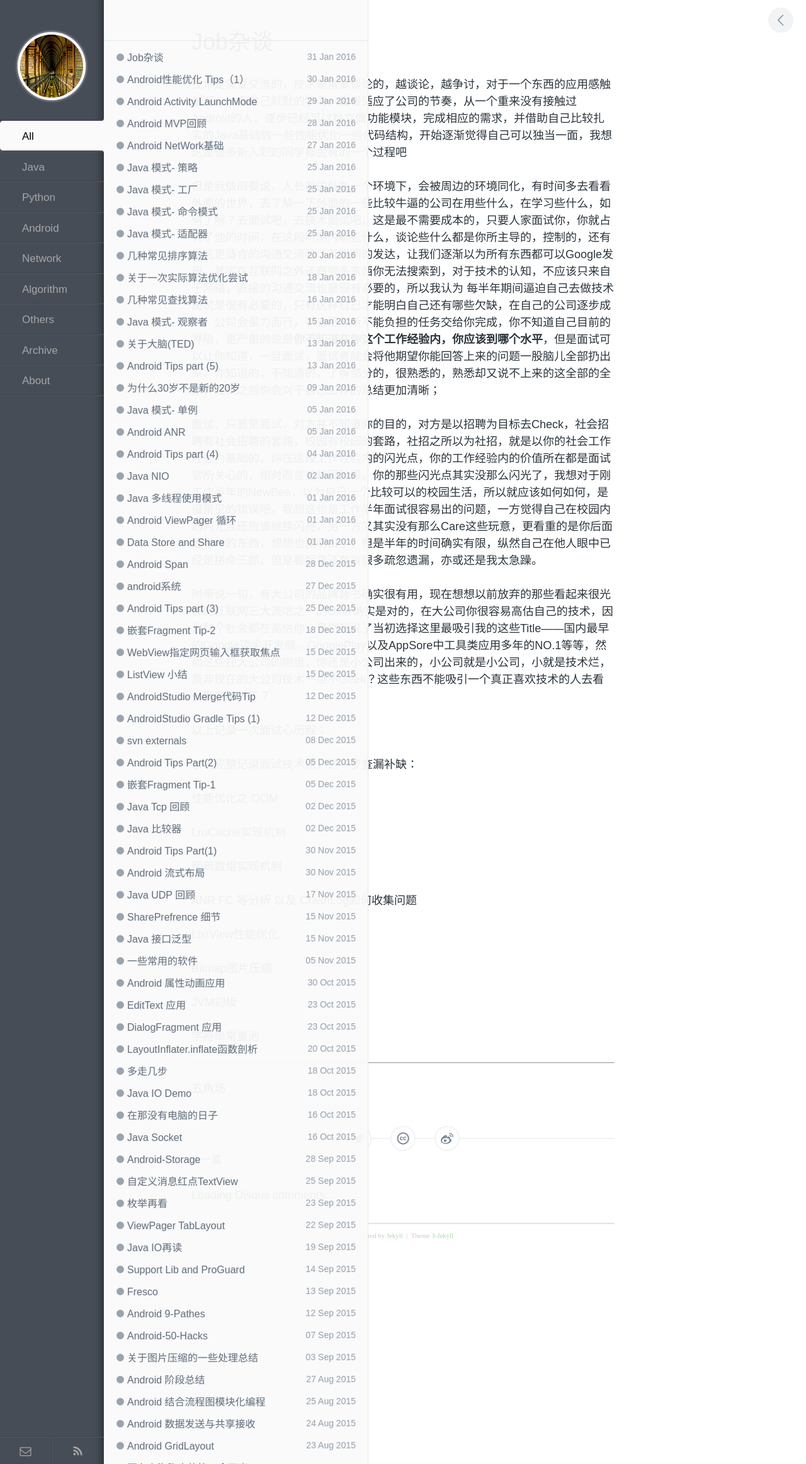
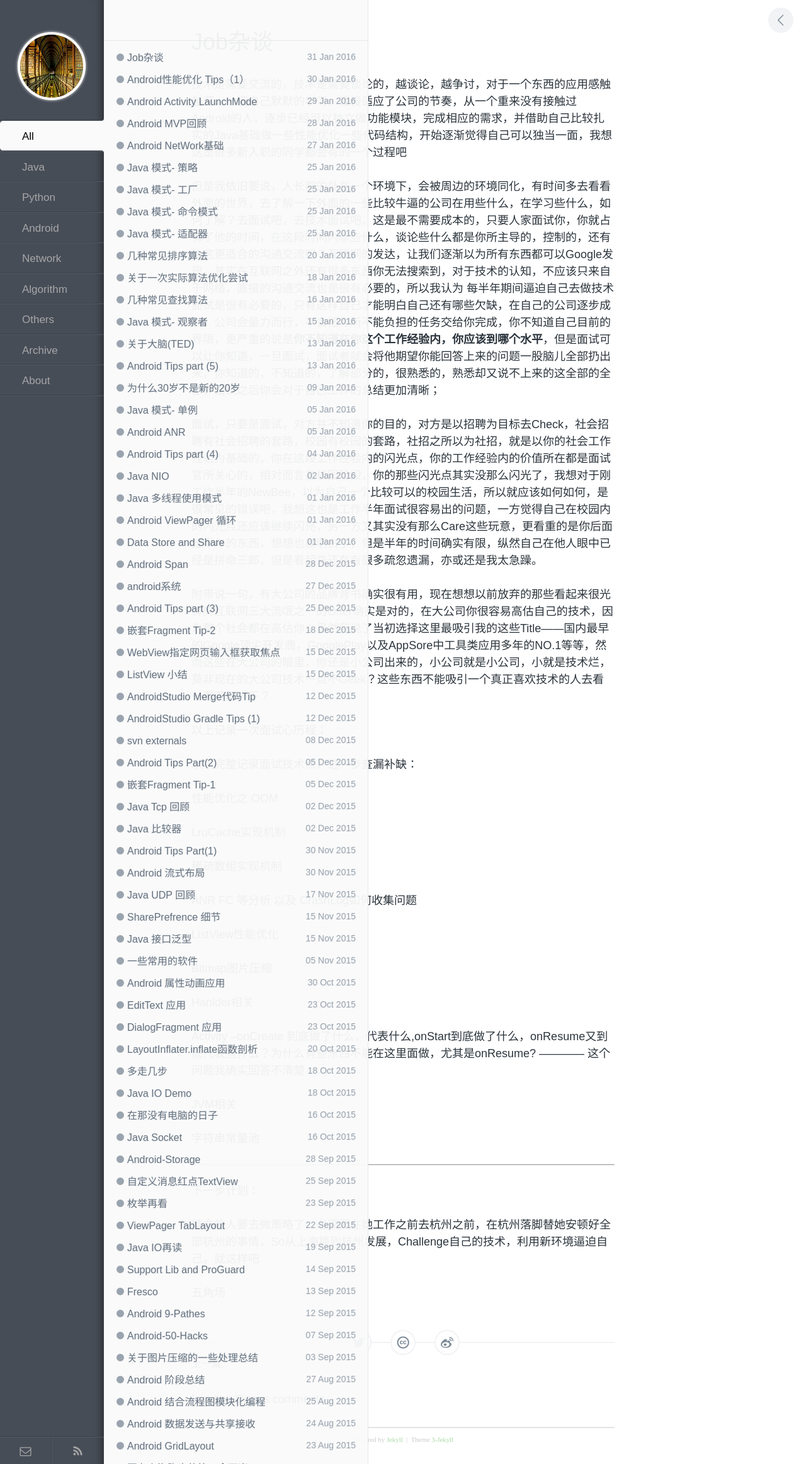
Before and after one commit to enlipan/enlipan.github.io, a Jekyll site: the page built from _posts/2016-01-31-android-job-1.md, in a window 1280 px wide. Shown: the whole page at 63% size. Built offline with Jekyll 4.4.1, drawn with Linux system fonts in a browser that asks for light colours; nearby versions of some CDN libraries; comment, search, counter and statistics services are not loaded.

Commit message:
modify pages android job

```diff
--- a/_posts/2016-01-31-android-job-1.md
+++ b/_posts/2016-01-31-android-job-1.md
@@ -30,12 +30,20 @@
 
 Bitmap图片压缩
 
-JVM初级
+Hanlder相关
+
+Activity --onCreate 到底做了什么，代表什么,onStart到底做了什么，onResume又到底代表些什么？为什么有些东西不能在这里面做，尤其是onResume? ———— 这个问题我确实回答不清楚
+
+JVM相关
 
 字符串常量池
 
 
 ---
 
+下一步计划：
+
+挂念的人要去微策略了，必须要在她工作之前去杭州之前，在杭州落脚替她安顿好全部杭州的事情，So从上海换到杭州发展，Challenge自己的技术，利用新环境逼迫自己，就这样吧
+
 
 五角场
```
